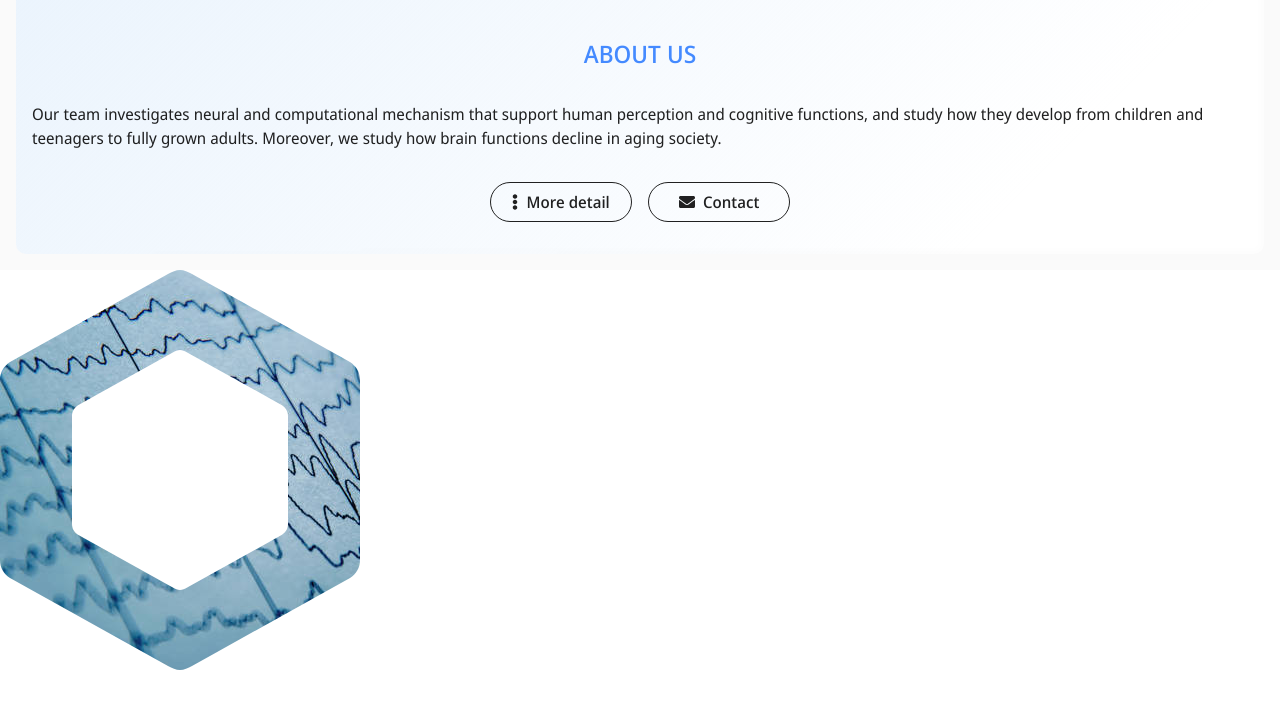
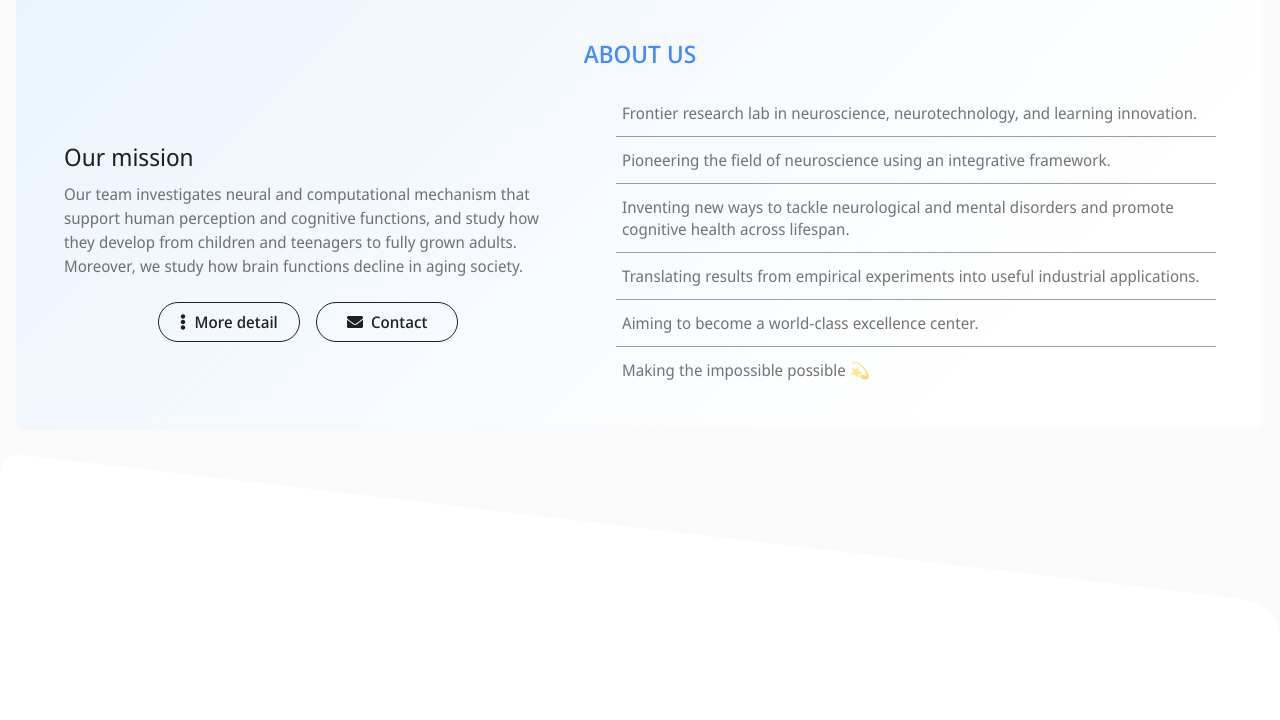
Before and after one commit to BSthun/NXKMUTT, a React (Create React App) app in the folder react/: page /home in a window 1280 px wide. Shown: the part 874-1594 px from the top of the page. Before the commit the page ends 1544 px from the top, so only its background shows below. Built offline with nearby package versions, Linux system fonts and the light colour scheme.

Commit message:
Nightly snapshot

```diff
--- a/react/src/_home/Home.js
+++ b/react/src/_home/Home.js
@@ -1,10 +1,11 @@
 import { Box } from '@material-ui/core';
 import React from 'react';
 import Navbar from '../_navbar';
+import AboutSection from './sections/AboutSection';
 import BannerSection from './sections/BannerSection';
 import CenterSection from './sections/CenterSection';
 import MethodSection from './sections/MethodSection';
-import MissionSection from './sections/MissionSection';
+import TopicSection from './sections/TopicSection';
 
 const Home = () => {
 	return (
@@ -12,7 +13,8 @@ const Home = () => {
 			<Navbar />
 			<BannerSection />
 			<CenterSection />
-			<MissionSection />
+			<AboutSection />
+			<TopicSection />
 			<MethodSection />
 		</Box>
 	);
--- a/react/src/_home/sections/MissionSection.js
+++ b/react/src/_home/sections/AboutSection.js
@@ -19,7 +19,7 @@ import {
 import CurveButton from '../../components/fork/CurveButton';
 import DecoSpotWave from '../../images/decorate/spotwave.svg';
 
-const MissionSection = () => {
+const AboutSection = () => {
 	const classes = useStyles();
 	const [t] = useTranslation('home');
 
@@ -46,16 +46,15 @@ const MissionSection = () => {
 			<Container maxWidth="lg" className={classes.container}>
 				<div>
 					<Typography variant="h5" className={classes.title}>ABOUT US</Typography>
-					<Box display="flex" alignItems="center" flexDirection={{ xs: 'column', md: 'row' }}>
+					<div className={classes.body}>
 						<div>
-							<Typography variant="body1" color="textPrimary" className={classes.body}>
+							<Typography variant="h5" color="textPrimary" gutterBottom>Our mission</Typography>
+							<Typography variant="body1" color="textSecondary">
 								Our team investigates neural and computational mechanism that support human perception
-								and
-								cognitive functions, and study how they develop from children and teenagers to fully
-								grown
-								adults. Moreover, we study how brain functions decline in aging society.
+								and cognitive functions, and study how they develop from children and teenagers to fully
+								grown adults. Moreover, we study how brain functions decline in aging society.
 							</Typography>
-							<Box display="flex" justifyContent="center" paddingBottom={4}>
+							<Box display="flex" justifyContent={{ xs: 'flex-start', md: 'center' }} marginTop={6}>
 								<CurveButton minWidth={142} marginRight={16}>
 									<FontAwesomeIcon icon={faEllipsisV} /> &nbsp; {t('moredetail')}
 								</CurveButton>
@@ -64,7 +63,17 @@ const MissionSection = () => {
 								</CurveButton>
 							</Box>
 						</div>
-					</Box>
+						<div className={classes.list}>
+							<h6>Frontier research lab in neuroscience, neurotechnology, and learning innovation.</h6>
+							<h6>Pioneering the field of neuroscience using an integrative framework.</h6>
+							<h6>Inventing new ways to tackle neurological and mental disorders and promote cognitive
+								health across lifespan.
+							</h6>
+							<h6>Translating results from empirical experiments into useful industrial applications.</h6>
+							<h6>Aiming to become a world-class excellence center.</h6>
+							<h6>Making the impossible possible 💫</h6>
+						</div>
+					</div>
 				</div>
 			</Container>
 		</Box>
@@ -89,14 +98,47 @@ const useStyles = makeStyles((theme) => ({
 		},
 	},
 	title: {
-		margin: '32px auto',
+		marginTop: 32,
 		textAlign: 'center',
 		fontWeight: 500,
 		color: '#448aff', // Mui color palette : Blue A200
 	},
 	body: {
-		paddingBottom: 32,
+		display: 'flex',
+		alignItems: 'center',
+		flexDirection: 'row',
+		'& > div': {
+			padding: 32,
+			'&:first-child': {
+				flex: 4,
+			},
+		},
+		[theme.breakpoints.down('md')]: {
+			flexDirection: 'column',
+			'& > div': {
+				padding: 8,
+				paddingTop: 32,
+			},
+		},
+	},
+	list: {
+		flex: 7,
+		maxWidth: 600,
+		'& > h6': {
+			padding: '12px 6px',
+			fontSize: '1em',
+			color: theme.palette.text.secondary,
+			fontWeight: 400,
+			borderBottom: `1px solid ${theme.palette.text.hint}`,
+			'&:first-child': {
+				paddingTop: 0,
+			},
+			'&:last-child': {
+				paddingBottom: 0,
+				borderBottom: 'none',
+			},
+		},
 	},
 }));
 
-export default MissionSection;
+export default AboutSection;
--- a/react/src/_home/sections/BannerSection.js
+++ b/react/src/_home/sections/BannerSection.js
@@ -17,9 +17,7 @@ const BannerSection = () => {
 
 	return (
 		<Box position="relative" minHeight="100vh" display="flex" overflow="hidden">
-			<Parallax className={classes.parallax} y={[-40, 40]}>
-				<img alt="Background" src={theme.palette.type === 'dark' ? BannerBgDark : BannerBgLight} />
-			</Parallax>
+			<Parallax className={classes.parallax} y={[-40, 40]} />
 			<Container maxWidth="lg" className={classes.container}>
 				<Typography variant="h3" align="right" color="textPrimary">Neuroscience Center</Typography>
 				<Typography variant="h4" align="right" color="textPrimary">
@@ -36,14 +34,12 @@ const useStyles = makeStyles((theme) => ({
 	parallax: {
 		position: 'absolute',
 		inset: 0,
-		'& div': {
+		'& > div': {
+			width: '100%',
 			height: '100%',
-			'& img': {
-				width: '100%',
-				height: '100%',
-				objectFit: 'cover',
-				objectPosition: 'center',
-			},
+			backgroundImage: `url(${theme.palette.type === 'dark' ? BannerBgDark : BannerBgLight})`,
+			backgroundPosition: 'center',
+			backgroundSize: 'cover',
 		},
 	},
 	container: {
--- a/react/src/_home/sections/MethodSection.js
+++ b/react/src/_home/sections/MethodSection.js
@@ -1,13 +1,14 @@
 import { faAddressCard } from '@fortawesome/free-regular-svg-icons';
+import { Box } from '@material-ui/core';
 import React from 'react';
 import ImgEggwave from '../../images/download/eegwave.jpeg';
 import MethodItem from '../components/MethodItem';
 
 const MethodSection = () => {
 	return (
-		<div>
+		<Box bgcolor="background.default">
 			<MethodItem image={ImgEggwave} fa={faAddressCard} title="EEG" subtitle="Perfect anyway" />
-		</div>
+		</Box>
 	);
 };
 
--- /dev/null
+++ b/react/src/_home/sections/TopicSection.js
@@ -0,0 +1,29 @@
+import { makeStyles } from '@material-ui/core';
+import React from 'react';
+import BottomSlab from '../../components/decorate/BottomSlab';
+
+const TopicSection = () => {
+	const classes = useStyles();
+
+	return (
+		<div className={classes.root}>
+			<BottomSlab className={classes.slab} />
+			<BottomSlab />
+		</div>
+	);
+};
+
+const useStyles = makeStyles((theme) => ({
+	root: {
+		position: 'relative',
+		display: 'flex',
+		justifyContent: 'center',
+		minHeight: 800,
+	},
+	slab: {
+		top: 0,
+		transform: 'scaleY(-1) scaleX(-1)',
+	},
+}));
+
+export default TopicSection;
--- a/react/src/components/fork/CurveButton.js
+++ b/react/src/components/fork/CurveButton.js
@@ -32,7 +32,7 @@ const useStyles = makeStyles((theme) => ({
 }));
 
 CurveButton.propTypes = {
-	children: PropTypes.object.isRequired,
+	children: PropTypes.array.isRequired,
 	marginRight: PropTypes.number,
 };
 export default CurveButton;
```
